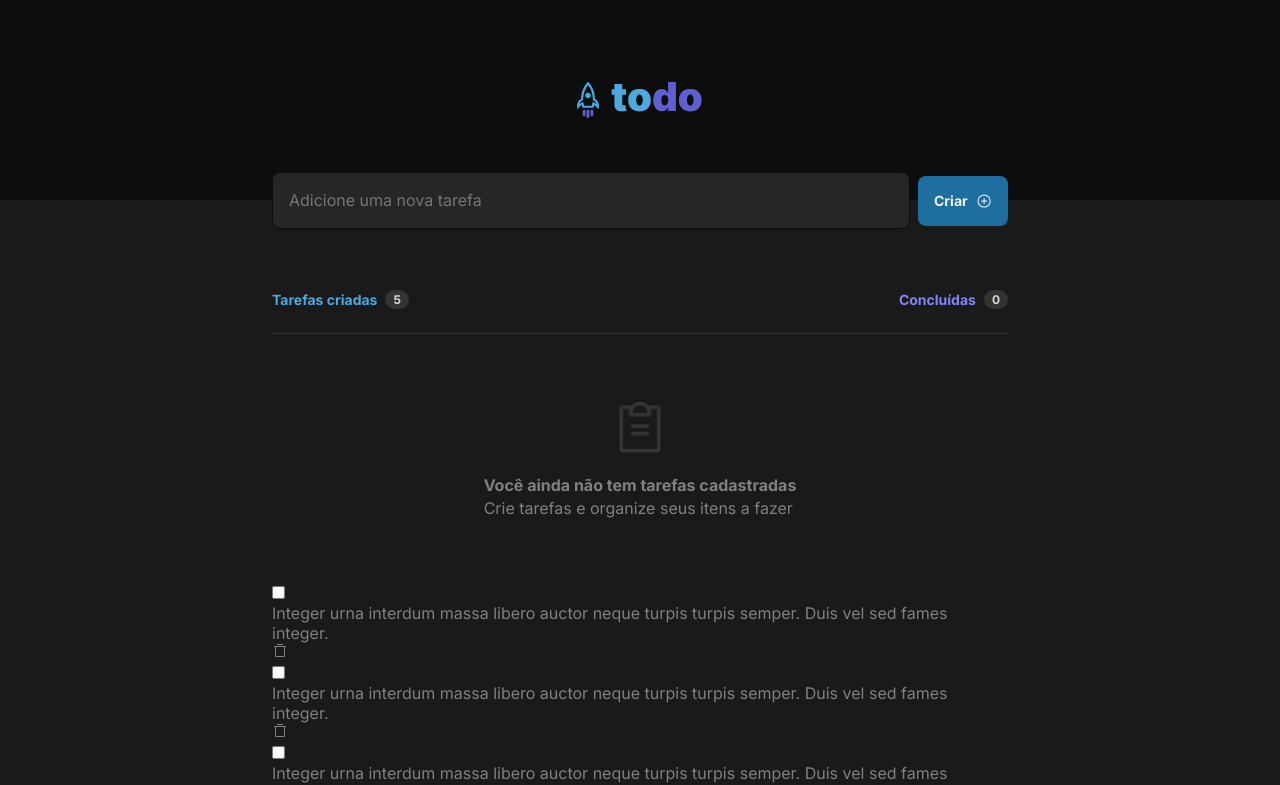
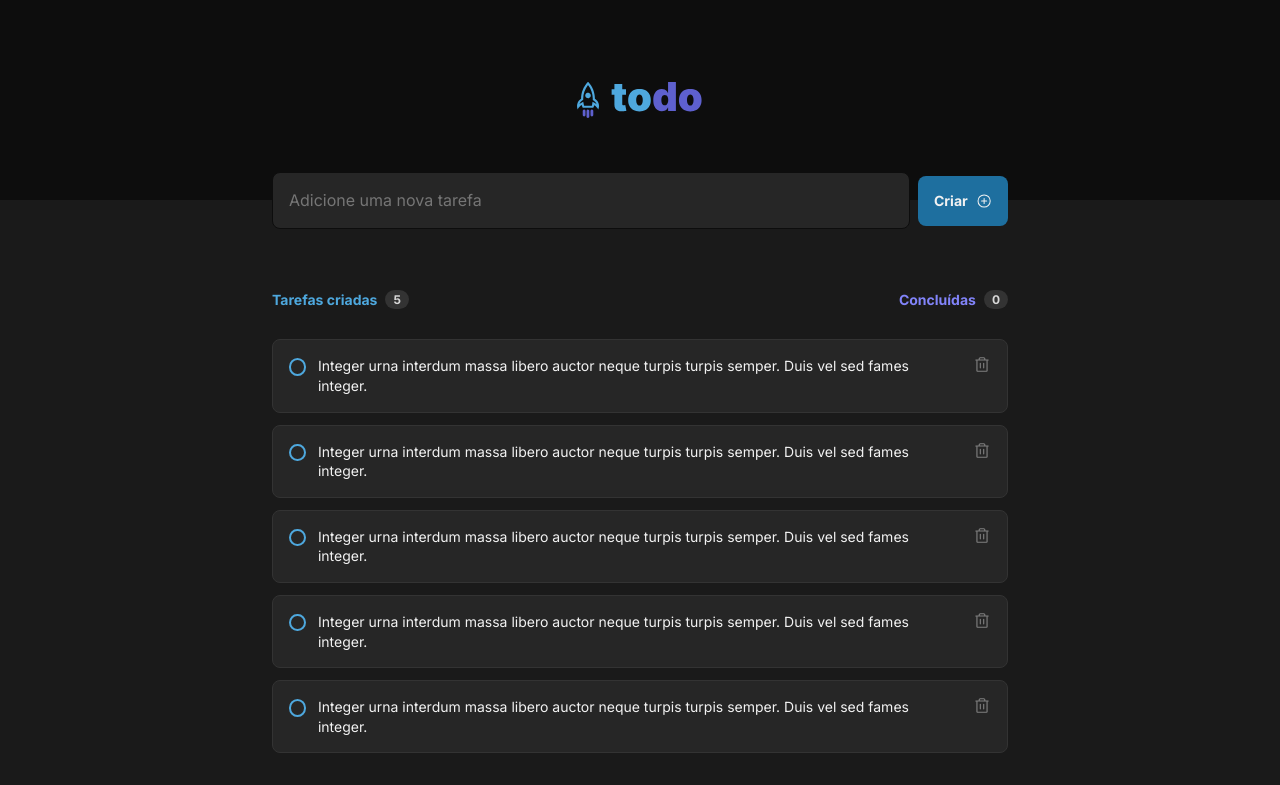
Before and after one commit to victor-com-code/ignite-todos, a React (Vite) app: page / in a window 1280 px wide. Shown: the top 785 px of the page. Built offline with nearby package versions, Linux system fonts and the light colour scheme.

Commit message:
Estilização da seção de tarefas (criadas)

```diff
--- a/src/App.tsx
+++ b/src/App.tsx
@@ -31,13 +31,13 @@ export function App() {
           </span>
         </header>
 
-        <div className={styles.emptyItens}>
+        {/* <div className={styles.emptyItens}>
           <ClipboardText size={60} />
           <span>
             <strong>Você ainda não tem tarefas cadastradas</strong>
             <p>Crie tarefas e organize seus itens a fazer</p>
           </span>
-        </div>
+        </div> */}
 
         <Task />
         <Task />
--- a/src/components/Task.module.css
+++ b/src/components/Task.module.css
@@ -0,0 +1,71 @@
+.task {
+  background: var(--gray-500);
+
+  display: flex;
+  align-items: flex-start;
+  gap: 0.75rem;
+
+  margin: 0.375rem 0;
+  padding: 1rem;
+  border: 1px solid var(--gray-400);
+  border-radius: 8px;
+}
+
+.task label {
+  display: flex;
+  gap: 0.75rem;
+  align-items: flex-start;
+
+  padding-right: 1.5rem;
+
+  font-size: 0.875rem;
+  line-height: 1.4;
+  color: var(--gray-100);
+  cursor: pointer;
+}
+
+.task label input[type=checkbox] {
+  margin-top: 0.125rem;
+  -webkit-appearance: none;
+
+  height: 1.09rem;
+  width: 1.09rem;
+  cursor: pointer;
+
+  background: transparent;
+  border: 2px solid var(--blue);
+  border-radius: 50%;
+
+  transition: background-color 0.3s, border-color 0.3s;
+}
+
+.task label input[type=checkbox]:hover {
+  opacity: 0.9;
+  border: 2px solid var(--blue-dark);
+}
+
+.task label input[type=checkbox]:checked {
+  background: var(--purple-dark) url('../assets/Vector.svg') center no-repeat;
+  border: none;
+}
+
+.task label input[type=checkbox]:checked ~ span {
+  text-decoration: line-through;
+  color: var(--gray-300);
+}
+
+.task label input[type=checkbox]:checked:hover {
+  background-color: var(--purple);
+}
+
+
+.task button {
+  background: transparent;
+  cursor: pointer;
+  border: none;
+  color: var(--gray-300);
+}
+
+.task button:hover {
+  color: var(--danger);
+}
--- a/src/components/Task.tsx
+++ b/src/components/Task.tsx
@@ -1,14 +1,18 @@
 import style from './Task.module.css';
 
-import { TrashSimple } from '@phosphor-icons/react';
+import { Trash } from '@phosphor-icons/react';
 
 export function Task() {
 
   return(
     <div className={style.task}>
-      <input type="checkbox" name="" id="" />
-      <p>Integer urna interdum massa libero auctor neque turpis turpis semper. Duis vel sed fames integer.</p>
-      <TrashSimple size={16} />
+      <label>
+        <input type="checkbox" />
+        <span>Integer urna interdum massa libero auctor neque turpis turpis semper. Duis vel sed fames integer.</span>
+      </label>
+      <button>
+        <Trash size={18} />
+      </button>
     </div>
   );
 }
```
Also changed, not shown: src/assets/Vector.svg (added).
